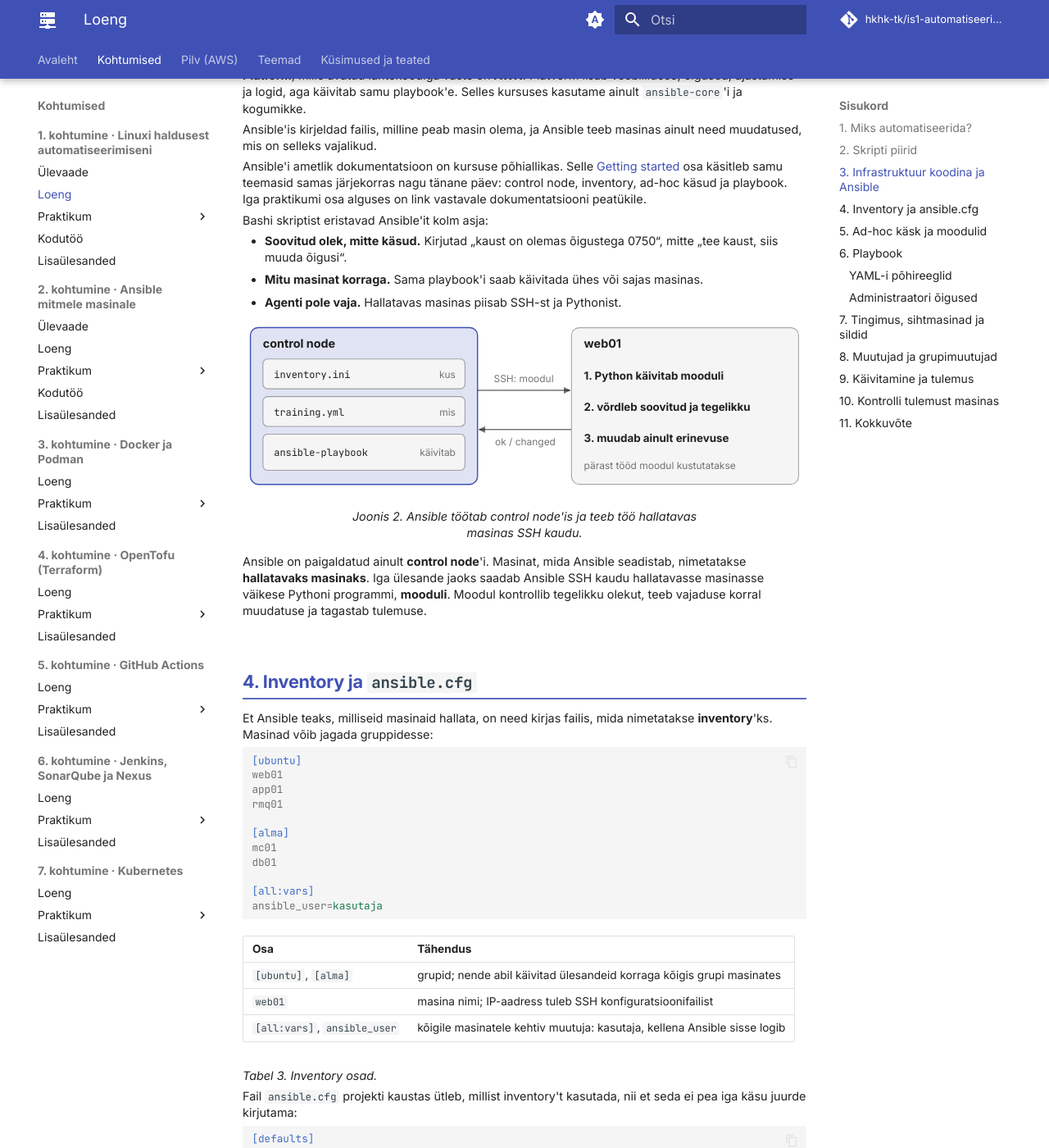
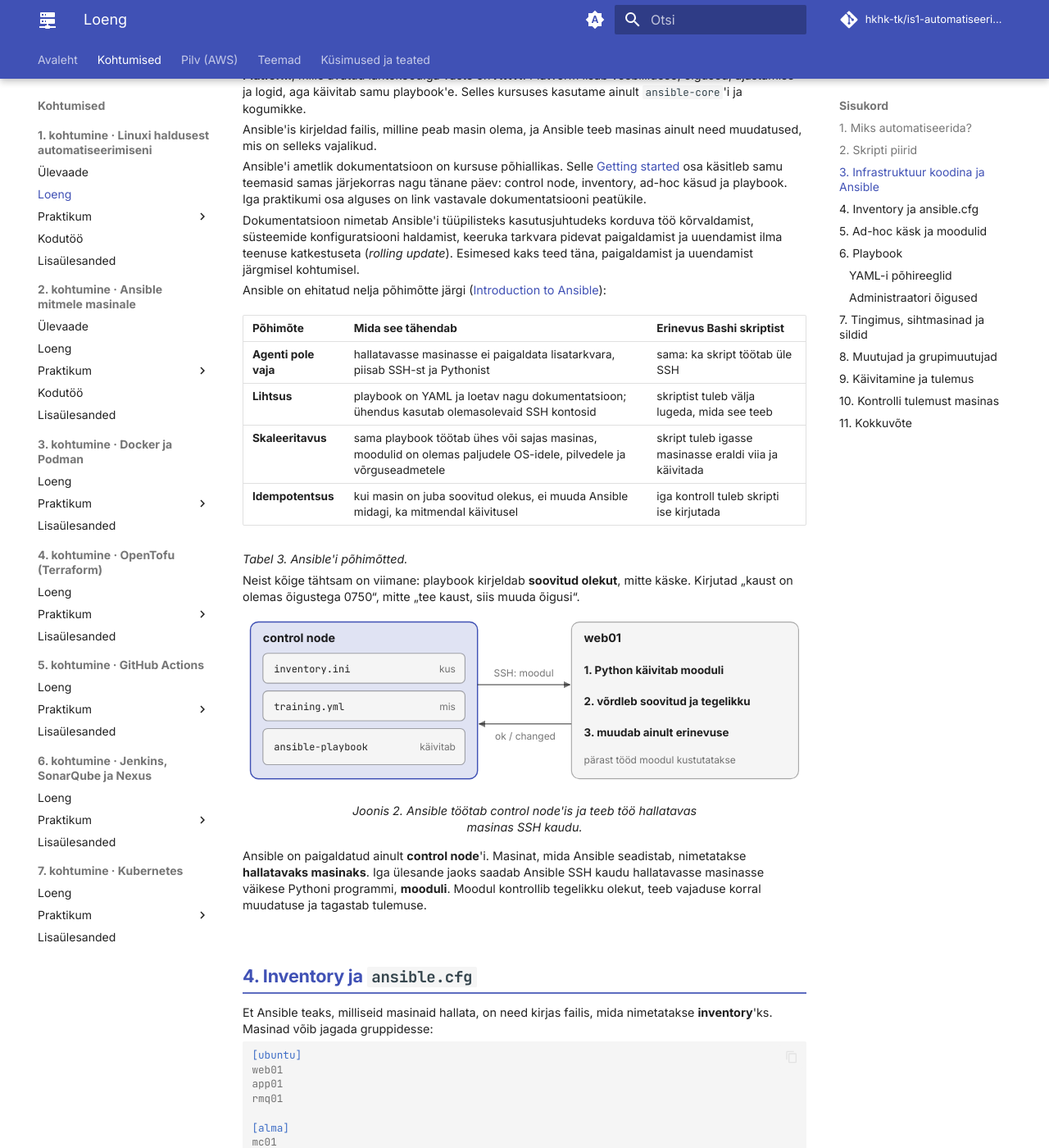
Before and after one commit to hkhk-tk/is1-automatiseerimine, an MkDocs documentation site: the page built from docs/k01/loeng.md, in a window 1280 px wide and 1400 px high, scrolled down 1998 px. Shown: the whole window at 82% size. Built offline with MkDocs 1.6.1 and Material for MkDocs 9.7.7, drawn with Linux system fonts in a browser that asks for light colours; comment, search, counter and statistics services are not loaded; some of the changed text lies outside the part shown.

Commit message:
K1 loeng: Ansible'i põhimõtted ja inventory grupeerimine dokumentatsiooni järgi
Jaotis 3: kasutusjuhud ja neli põhimõtet (Introduction to Ansible). Jaotis 4: gruppide liigid mis/kus/millal, nimereeglid, YAML-inventory, -i vs ansible.cfg (Building an inventory).

````diff
--- a/docs/k01/loeng.md
+++ b/docs/k01/loeng.md
@@ -100,11 +100,20 @@ Ansible'is kirjeldad failis, milline peab masin olema, ja Ansible teeb masinas a
 
 Ansible'i ametlik dokumentatsioon on kursuse põhiallikas. Selle [Getting started](https://docs.ansible.com/projects/ansible/latest/getting_started/index.html) osa käsitleb samu teemasid samas järjekorras nagu tänane päev: control node, inventory, ad-hoc käsud ja playbook. Iga praktikumi osa alguses on link vastavale dokumentatsiooni peatükile.
 
-Bashi skriptist eristavad Ansible'it kolm asja:
+Dokumentatsioon nimetab Ansible'i tüüpilisteks kasutusjuhtudeks korduva töö kõrvaldamist, süsteemide konfiguratsiooni haldamist, keeruka tarkvara pidevat paigaldamist ja uuendamist ilma teenuse katkestuseta (*rolling update*). Esimesed kaks teed täna, paigaldamist ja uuendamist järgmisel kohtumisel.
 
-- **Soovitud olek, mitte käsud.** Kirjutad „kaust on olemas õigustega 0750“, mitte „tee kaust, siis muuda õigusi“.
-- **Mitu masinat korraga.** Sama playbook'i saab käivitada ühes või sajas masinas.
-- **Agenti pole vaja.** Hallatavas masinas piisab SSH-st ja Pythonist.
+Ansible on ehitatud nelja põhimõtte järgi ([Introduction to Ansible](https://docs.ansible.com/projects/ansible/latest/getting_started/introduction.html)):
+
+| Põhimõte | Mida see tähendab | Erinevus Bashi skriptist |
+|---|---|---|
+| **Agenti pole vaja** | hallatavasse masinasse ei paigaldata lisatarkvara, piisab SSH-st ja Pythonist | sama: ka skript töötab üle SSH |
+| **Lihtsus** | playbook on YAML ja loetav nagu dokumentatsioon; ühendus kasutab olemasolevaid SSH kontosid | skriptist tuleb välja lugeda, mida see teeb |
+| **Skaleeritavus** | sama playbook töötab ühes või sajas masinas, moodulid on olemas paljudele OS-idele, pilvedele ja võrguseadmetele | skript tuleb igasse masinasse eraldi viia ja käivitada |
+| **Idempotentsus** | kui masin on juba soovitud olekus, ei muuda Ansible midagi, ka mitmendal käivitusel | iga kontroll tuleb skripti ise kirjutada |
+
+*Tabel 3. Ansible'i põhimõtted.*
+
+Neist kõige tähtsam on viimane: playbook kirjeldab **soovitud olekut**, mitte käske. Kirjutad „kaust on olemas õigustega 0750“, mitte „tee kaust, siis muuda õigusi“.
 
 <figure style="max-width:720px;margin:.8em auto" class="lx" markdown="0">
 <svg viewBox="0 0 720 220" role="img" aria-label="Control node'il on inventory, playbook ja ansible-playbook; Ansible saadab mooduli SSH-ga web01-le, kus Python võrdleb soovitud ja tegelikku olekut ning tagastab ok või changed" xmlns="http://www.w3.org/2000/svg">
@@ -160,7 +169,36 @@ Fail `ansible.cfg` projekti kaustas ütleb, millist inventory't kasutada, nii et
 inventory = inventory.ini
 ```
 
-Hoia `ansible.cfg`, inventory ja playbook'id koos samas kaustas ja Gitis.
+Hoia `ansible.cfg`, inventory ja playbook'id koos samas kaustas ja Gitis. Dokumentatsiooni näidetes on inventory antud iga käsu juures võtmega `-i inventory.ini`. Meil teeb seda `ansible.cfg`, tulemus on sama.
+
+Dokumentatsioon ([Building an inventory](https://docs.ansible.com/projects/ansible/latest/getting_started/get_started_inventory.html)) soovitab grupeerida masinaid kolme küsimuse järgi:
+
+| Küsimus | Grupid | Näide |
+|---|---|---|
+| **Mis** masin on | roll topoloogias | `web`, `db`, `cache` (2. kohtumine) |
+| **Kus** see asub | asukoht | `tallinn`, `haapsalu`, `serveriruum` |
+| **Millal** seda kasutatakse | keskkond | `test`, `staging`, `production` |
+
+*Tabel 5. Gruppide liigid.*
+
+Täna on meil veel neljas liik, distributsioon (`ubuntu`, `alma`), sest selle järgi erinevad paketinimed. Üks masin võib olla mitmes grupis korraga. Grupi nimes ära kasuta tühikuid, sidekriipse ega numbrit alguses (`korrus_19`, mitte `19-korrus`). Nimed on tõstutundlikud.
+
+Sama inventory saab kirjutada ka YAML-is. Väikese masinahulga puhul on INI loetavam, suurema puhul ja automaatselt genereeritud inventory puhul kasutatakse sageli YAML-i (4. kohtumisel genereerib OpenTofu inventory ise):
+
+```yaml
+ubuntu:
+  hosts:
+    web01:
+    app01:
+    rmq01:
+alma:
+  hosts:
+    mc01:
+    db01:
+all:
+  vars:
+    ansible_user: kasutaja
+```
 
 ## 5. Ad-hoc käsk ja moodulid
 
````
Also changed, not shown: other parts of docs/k01/loeng.md (+6 -6 lines), docs/k01/lab-3-ansible-alused.md (+1 -1 lines).
